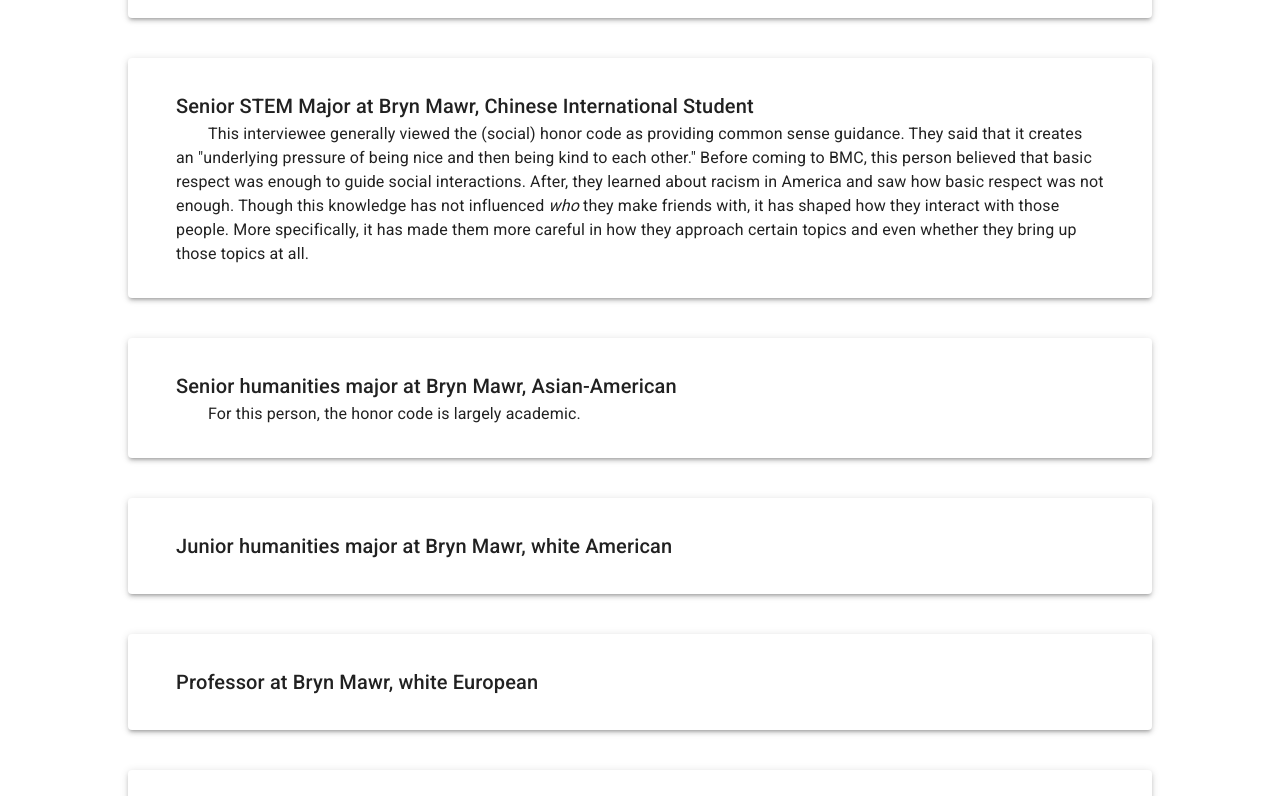
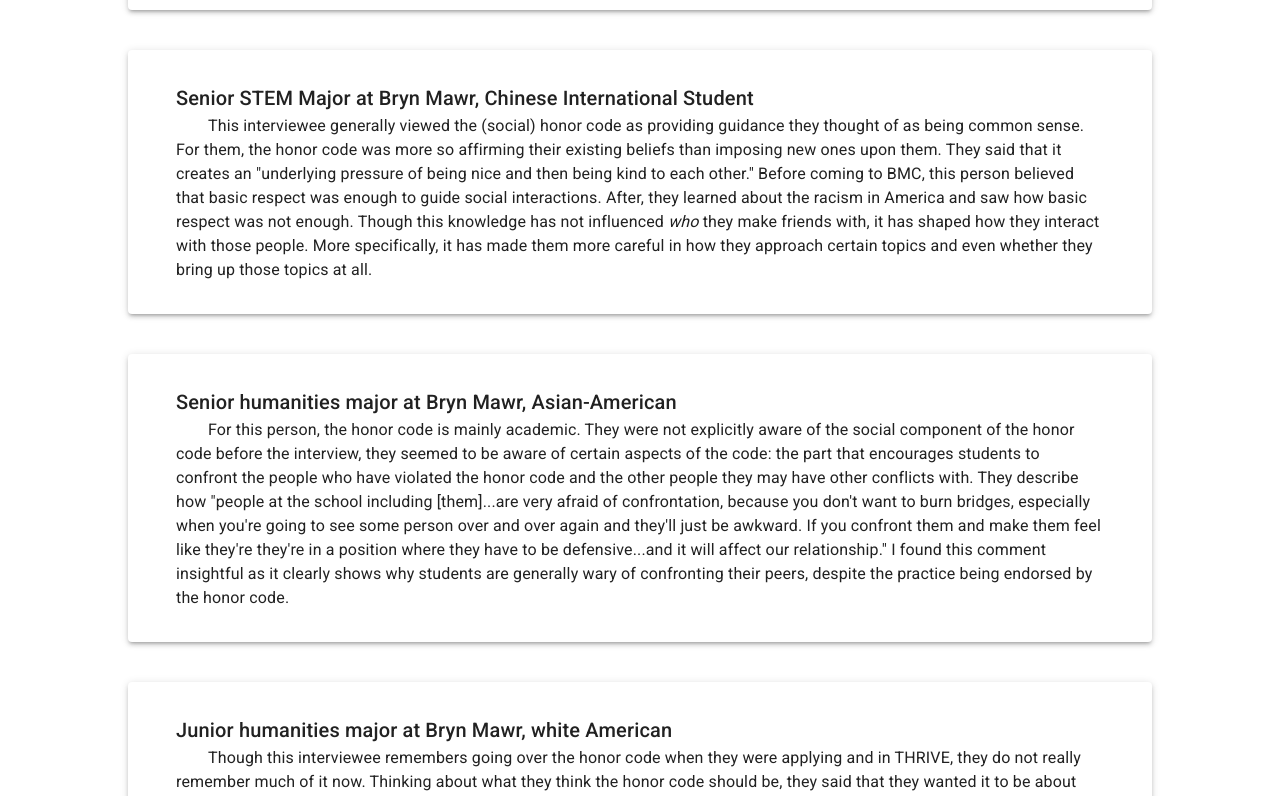
Before and after one commit to steph-tseng/restorativejustice, a React (Create React App) app: page /bico in a window 1280 px wide. Shown: the part 420-1216 px from the top of the page. Built offline with nearby package versions, Linux system fonts and the light colour scheme.

Commit message:
made more mobile friendly

```diff
--- a/public/index.html
+++ b/public/index.html
@@ -13,12 +13,12 @@
       name="description"
       content="Web site created using create-react-app"
     />
-    <link rel="apple-touch-icon" href="%PUBLIC_URL%/logo.png" />
+    <link rel="apple-touch-icon" href="%PUBLIC_URL%/logo.jpg" />
     <!--
       manifest.json provides metadata used when your web app is installed on a
       user's mobile device or desktop. See https://developers.google.com/web/fundamentals/web-app-manifest/
     -->
-    <link rel="manifest" href="%PUBLIC_URL%/logo.png" />
+    <link rel="manifest" href="%PUBLIC_URL%/logo.jpg" />
     <!--
       Notice the use of %PUBLIC_URL% in the tags above.
       It will be replaced with the URL of the `public` folder during the build.
@@ -30,7 +30,7 @@
     -->
     <title>Restorative Justice in Higher Education</title>
   </head>
-  <body>
+  <body style="margin: 0">
     <noscript>You need to enable JavaScript to run this app.</noscript>
     <div id="root"></div>
     <!--
--- a/src/App.css
+++ b/src/App.css
@@ -1,6 +1,6 @@
 .App {
   text-align: center;
-  background-color: black;
+  margin: 0;
 }
 
 .App-logo {
--- a/src/components/Navbar.js
+++ b/src/components/Navbar.js
@@ -21,9 +21,13 @@ const Navbar = () => {
           spacing={3}
           style={{
             display: "flex",
-            justifyContent: theme.breakpoints.down("lg") ? "center" : "left",
-            // alignContent: "center",
-            // alignItems: "center",
+            [theme.breakpoints.down("md")]: {
+              justifyContent: "left",
+            },
+            [theme.breakpoints.up("lg")]: {
+              justifyContent: "center",
+            },
+            justifyContent: "center",
             overflow: "scroll",
             whiteSpace: "nowrap",
             flexWrap: "nowrap",
--- a/src/routes/AboutPage.js
+++ b/src/routes/AboutPage.js
@@ -10,6 +10,7 @@ const AboutPage = () => {
         style={{
           width: "80vw",
           marginTop: theme.spacing(12),
+          marginBottom: theme.spacing(6),
         }}
       >
         <Grid
@@ -21,7 +22,7 @@ const AboutPage = () => {
             <Typography variant="h4" gutterBottom>
               About this project
             </Typography>
-            <Typography>
+            <Typography style={{ textIndent: "2rem" }}>
               This project is focused on restorative justice, which is a
               well-defined field meant for reconceptualizing justice and
               community relationships.
@@ -30,7 +31,7 @@ const AboutPage = () => {
           <br />
           <Grid item>
             <Typography variant="h6">Why a website?</Typography>
-            <Typography>
+            <Typography style={{ textIndent: "2rem" }}>
               I wanted this research to be available in a widely accessible
               format.
             </Typography>
@@ -40,7 +41,7 @@ const AboutPage = () => {
             <Typography variant="h6">
               Why am I interested in this topic?
             </Typography>
-            <Typography>
+            <Typography style={{ textIndent: "2rem" }}>
               As a philosophy major, I am intrigued by the potential for both
               epistemological and moral education that RJ is able to provide. In
               other words, it is interesting to consider this framework for
--- a/src/routes/BiCoPage.js
+++ b/src/routes/BiCoPage.js
@@ -79,17 +79,20 @@ const BiCoPage = () => {
             </Typography>
             <Typography style={{ textIndent: "2rem" }}>
               This interviewee generally viewed the (social) honor code as
-              providing common sense guidance. They said that it creates an
+              providing guidance they thought of as being common sense. For
+              them, the honor code was more so affirming their existing beliefs
+              than imposing new ones upon them. They said that it creates an
               "underlying pressure of being nice and then being kind to each
               other." Before coming to BMC, this person believed that basic
               respect was enough to guide social interactions. After, they
-              learned about racism in America and saw how basic respect was not
-              enough. Though this knowledge has not influenced <i>who</i> they
-              make friends with, it has shaped how they interact with those
+              learned about the racism in America and saw how basic respect was
+              not enough. Though this knowledge has not influenced <i>who</i>{" "}
+              they make friends with, it has shaped how they interact with those
               people. More specifically, it has made them more careful in how
               they approach certain topics and even whether they bring up those
               topics at all.
             </Typography>
+            <Typography></Typography>
           </Grid>
         </Grid>
       </Paper>
@@ -115,7 +118,20 @@ const BiCoPage = () => {
               Senior humanities major at Bryn Mawr, Asian-American
             </Typography>
             <Typography style={{ textIndent: "2rem" }}>
-              For this person, the honor code is largely academic.
+              For this person, the honor code is mainly academic. They were not
+              explicitly aware of the social component of the honor code before
+              the interview, they seemed to be aware of certain aspects of the
+              code: the part that encourages students to confront the people who
+              have violated the honor code and the other people they may have
+              other conflicts with. They describe how "people at the school
+              including [them]...are very afraid of confrontation, because you
+              don't want to burn bridges, especially when you're going to see
+              some person over and over again and they'll just be awkward. If
+              you confront them and make them feel like they're they're in a
+              position where they have to be defensive...and it will affect our
+              relationship." I found this comment insightful as it clearly shows
+              why students are generally wary of confronting their peers,
+              despite the practice being endorsed by the honor code.
             </Typography>
           </Grid>
         </Grid>
@@ -141,7 +157,14 @@ const BiCoPage = () => {
             <Typography variant="h6">
               Junior humanities major at Bryn Mawr, white American
             </Typography>
-            <Typography style={{ textIndent: "2rem" }}></Typography>
+            <Typography style={{ textIndent: "2rem" }}>
+              Though this interviewee remembers going over the honor code when
+              they were applying and in THRIVE, they do not really remember much
+              of it now. Thinking about what they think the honor code should
+              be, they said that they wanted it to be about being "a decent
+              human being considering your classmates feelings and creating a
+              safe place for all students on campus."
+            </Typography>
           </Grid>
         </Grid>
       </Paper>
--- a/src/routes/HomePage.js
+++ b/src/routes/HomePage.js
@@ -13,8 +13,8 @@ const HomePage = () => {
         style={{
           backgroundColor: "#000",
           maxHeight: "100vh",
-          width: "101vw",
-          marginLeft: "-1vw",
+          // width: "101vw",
+          // marginLeft: "-1vw",
           overflow: "hidden",
         }}
       >
@@ -22,7 +22,7 @@ const HomePage = () => {
           src="https://images.unsplash.com/photo-1495854544774-960863c76ed3?ixlib=rb-1.2.1&ixid=MnwxMjA3fDB8MHxwaG90by1wYWdlfHx8fGVufDB8fHx8&auto=format&fit=crop&w=1776&q=80"
           alt="pink and purple lavender field with low opacity"
           style={{
-            width: "101vw",
+            width: "100vw",
             height: "100vh",
             opacity: ".4",
             objectFit: "cover",
@@ -32,18 +32,20 @@ const HomePage = () => {
       </Grid>
       <Grid
         item
-        xs={12}
+        container
         style={{
           position: "absolute",
           marginTop: theme.breakpoints.down("md") ? "5rem" : "3rem",
+          padding: "10vw",
+          maxHeight: "80vh",
+          overflowY: "scroll",
         }}
       >
+        <Grid item xs={12} style={{}}>
           <Typography
             align="center"
             variant="h2"
             style={{
-            padding: "10vw",
-            top: theme.spacing(25),
               zIndex: 500,
               color: "#fff",
               fontSize: theme.breakpoints.down("md") ? "3rem" : "5rem",
@@ -52,20 +54,13 @@ const HomePage = () => {
             What is Restorative Justice?
           </Typography>
         </Grid>
-      <Grid
-        item
-        style={{
-          position: "absolute",
-          marginTop: theme.breakpoints.up("md") ? "17rem" : "7rem",
-        }}
-      >
+        <Grid item style={{}}>
           <Typography
             align="justify"
             paragraph="true"
             variant="body1"
             style={{
-            padding: "10vw",
-            paddingTop: theme.breakpoints.down("lg") ? "5vh" : "3vh",
+              paddingTop: theme.breakpoints.down("lg") ? "3vh" : "3vh",
               color: "#fff",
               zIndex: 500,
               fontSize: "1rem",
@@ -73,21 +68,23 @@ const HomePage = () => {
             }}
           >
             Restorative justice (RJ) reconceptualizes the way justice is carried
-          out. Rather than thinking about justice as punishment to be doled out
-          by a neutral third party, it thinks about justice as fulfilling the
-          needs of the victim. Furthermore, it does not think about justice as
-          determining guilt or who is good/bad. The criminal justice system
-          focuses on the needs of the state to maintain law and order.
-          Meanwhile, RJ focuses on the relationship between the victim and
-          perpetrator, as well as their ties to the greater community. The two
-          parties are given an opportunity to communicate, whether directly or
-          indirectly, so that the victim is able to receive answers to any
-          questions they may have surrounding the crime. In this communication,
-          the perpetrator is also confronted with the harm that they have caused
-          and must take responsibility for that harm. The focus, too, is on how
-          to rebuild the relationship between the two involved parties and their
-          community so that neither feels neglected or alienated.
+            out. Rather than thinking about justice as punishment to be doled
+            out by a neutral third party, it thinks about justice as fulfilling
+            the needs of the victim. Furthermore, it does not think about
+            justice as determining guilt or who is good/bad. The criminal
+            justice system focuses on the needs of the state to maintain law and
+            order. Meanwhile, RJ focuses on the relationship between the victim
+            and perpetrator, as well as their ties to the greater community. The
+            two parties are given an opportunity to communicate, whether
+            directly or indirectly, so that the victim is able to receive
+            answers to any questions they may have surrounding the crime. In
+            this communication, the perpetrator is also confronted with the harm
+            that they have caused and must take responsibility for that harm.
+            The focus, too, is on how to rebuild the relationship between the
+            two involved parties and their community so that neither feels
+            neglected or alienated.
           </Typography>
+        </Grid>
       </Grid>
       <Grid item style={{ padding: "15vh" }}>
         <Typography
@@ -118,7 +115,7 @@ const HomePage = () => {
               padding: "3vw",
               borderRight: "1px solid #dccffe",
               [theme.breakpoints.down("md")]: {
-                borderRight: null,
+                borderRight: 0,
               },
               borderBottom: "1px solid #dccffe",
             }}
@@ -155,7 +152,13 @@ const HomePage = () => {
             xs={12}
             md={6}
             lg={6}
-            style={{ padding: "3vw", borderRight: "1px solid #dccffe" }}
+            style={{
+              padding: "3vw",
+              borderRight: "1px solid #dccffe",
+              [theme.breakpoints.down("md")]: {
+                borderRight: 0,
+              },
+            }}
           >
             <Typography align="center" variant="h6" gutterBottom>
               Repairing Harm
--- a/src/routes/ModelsOfRJ.js
+++ b/src/routes/ModelsOfRJ.js
@@ -158,19 +158,20 @@ const ModelsOfRJ = (props) => {
             ></iframe>
           </Grid>
           <Grid item xs={12}>
+            <Grid container style={{ width: "100%" }}>
               <Typography variant="h6" id="RJConference">
                 Restorative Conferencing
               </Typography>
               <Typography style={{ textIndent: "2rem" }}>
-              <b>Restorative conferencing</b> is a facilitated process guided by
-              a scripted series of questions that help identify and repair harm.
-              It has its roots in the indigenous Maori justice process in New
-              Zealand. Conferencing became popularized worldwide in the 1990s as
-              a result of research by the prominent Australian law professor
-              John Braithwaite. In 1998 in Baltimore, Maryland, Lauren Abramson
-              founded the Community Conference Center, now called Restorative
-              Response Baltimore, one of the most active restorative justice
-              centers in the U.S (USD 2022).
+                <b>Restorative conferencing</b> is a facilitated process guided
+                by a scripted series of questions that help identify and repair
+                harm. It has its roots in the indigenous Maori justice process
+                in New Zealand. Conferencing became popularized worldwide in the
+                1990s as a result of research by the prominent Australian law
+                professor John Braithwaite. In 1998 in Baltimore, Maryland,
+                Lauren Abramson founded the Community Conference Center, now
+                called Restorative Response Baltimore, one of the most active
+                restorative justice centers in the U.S (USD 2022).
               </Typography>
               <Typography>
                 Restorative Conferencing tends to follow a script, a template of
@@ -183,6 +184,7 @@ const ModelsOfRJ = (props) => {
                   RJ Conference Script
                 </a>
               </Typography>
+            </Grid>
             <iframe
               width="560"
               height="315"
@@ -387,17 +389,19 @@ const ModelsOfRJ = (props) => {
       >
         <Grid
           container
-          direction={"column"}
           spacing={2}
           style={{
             padding: theme.spacing(8),
             paddingBottom: theme.spacing(6),
+            overflowWrap: "break-word",
+            wordWrap: "break-word",
           }}
         >
           <Grid item xs={12}>
             <Typography variant="h5" id="bib" gutterBottom>
               Bibliography
             </Typography>
+            <Grid item xs={12}>
               <Typography style={{ textIndent: "-36px", paddingLeft: "36px" }}>
                 Karp, David R.{" "}
                 <i>
@@ -406,13 +410,17 @@ const ModelsOfRJ = (props) => {
                 </i>{" "}
                 New York: Good Books, 2015.
               </Typography>
+            </Grid>
+            <Grid item xs={12}>
               <Typography style={{ textIndent: "-36px", paddingLeft: "36px" }}>
-              University of San Diego. “Research and Theory.” Accessed April 12,
-              2022.{" "}
+                University of San Diego. “Research and Theory.” Accessed April
+                12, 2022.{" "}
                 <a href="https://www.sandiego.edu/soles/restorative-justice/research-and-theory.php">
                   https://www.sandiego.edu/soles/restorative-justice/research-and-theory.php.
                 </a>
               </Typography>
+            </Grid>
+            <Grid item xs={12}>
               <Typography style={{ textIndent: "-36px", paddingLeft: "36px" }}>
                 Zehr, Howard. <i>The Little Book of Restorative Justice.</i> New
                 York: Good Books, 2015.{" "}
@@ -423,6 +431,7 @@ const ModelsOfRJ = (props) => {
               </Typography>
             </Grid>
           </Grid>
+        </Grid>
       </Paper>
     </Grid>
   );
```
Lines whose indentation alone changed are shown as unchanged.
